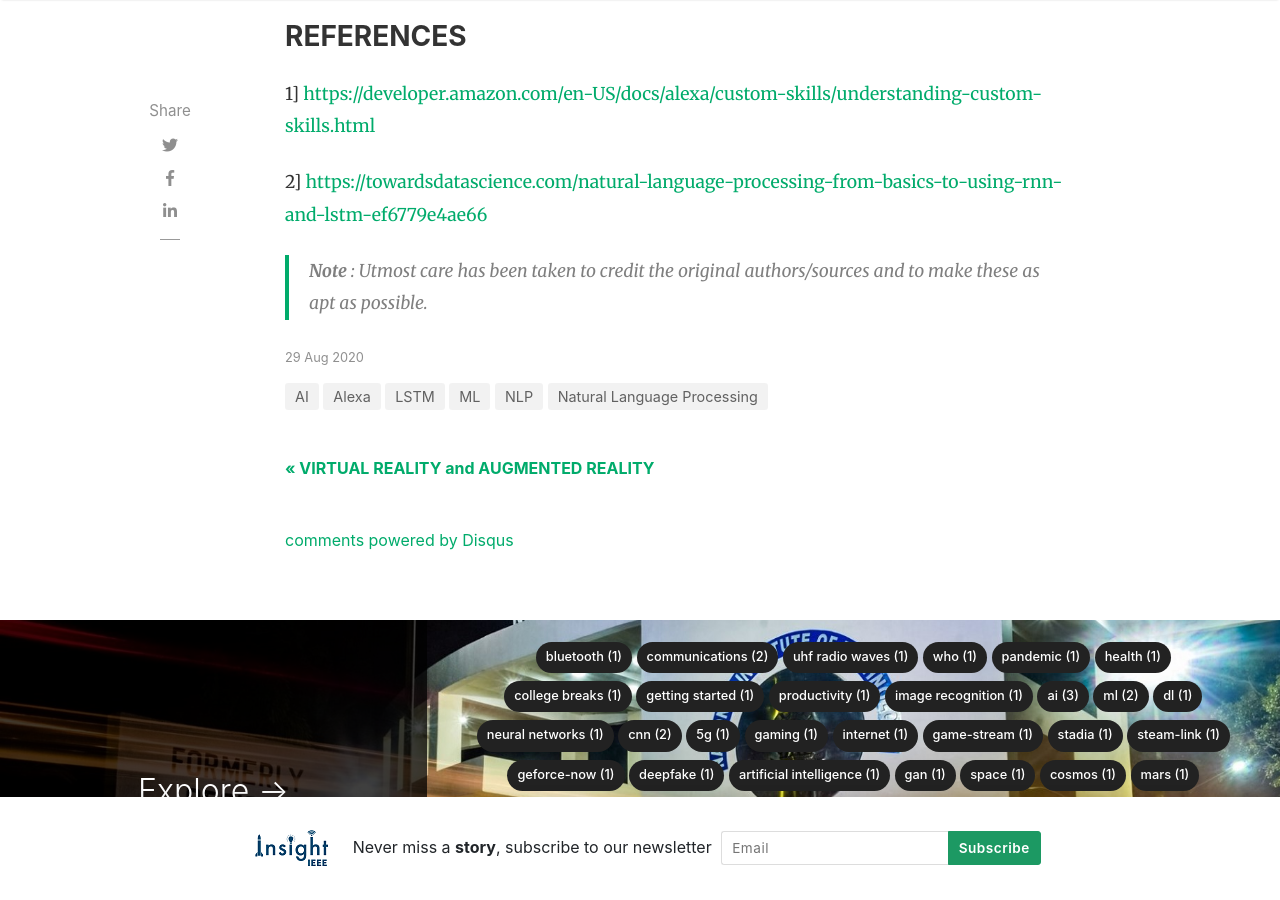
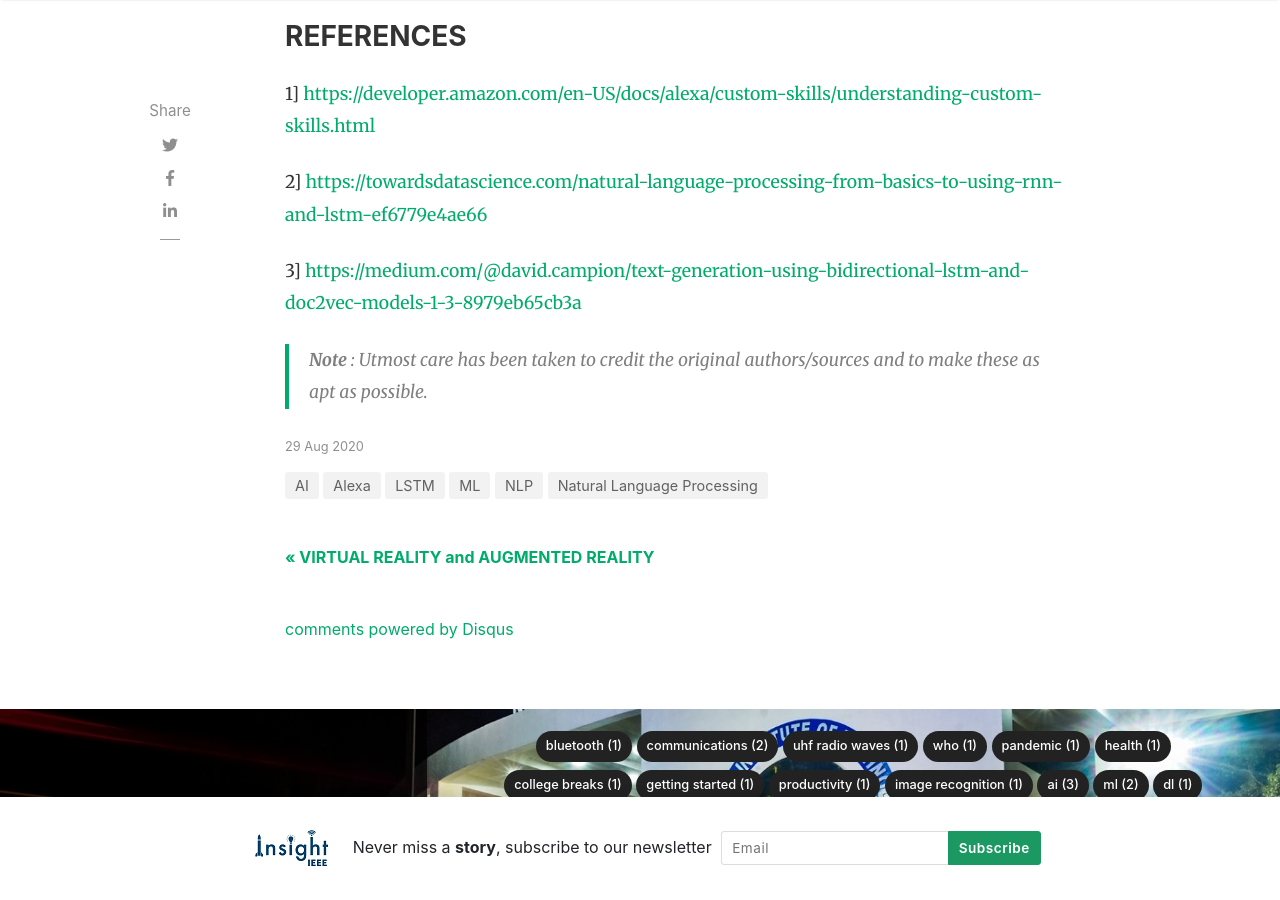
Before and after one commit to ieeesb-nitdgp/insight, a Jekyll site: the page built from _posts/2020-08-29-Alexa.md, in a window 1280 px wide and 900 px high, scrolled down 5484 px. Built offline with Jekyll 4.4.1, drawn with Linux system fonts in a browser that asks for light colours; nearby versions of some CDN libraries; comment, search, counter and statistics services are not loaded.

Commit message:
Update 2020-08-29-Alexa.md

```diff
--- a/_posts/2020-08-29-Alexa.md
+++ b/_posts/2020-08-29-Alexa.md
@@ -90,6 +90,8 @@ This complete procedure of processing and predicting comes under an umbrella of
 
 2] <a href="https://towardsdatascience.com/natural-language-processing-from-basics-to-using-rnn-and-lstm-ef6779e4ae66" target="_blank">https://towardsdatascience.com/natural-language-processing-from-basics-to-using-rnn-and-lstm-ef6779e4ae66</a>
 
+3] <a href="https://medium.com/@david.campion/text-generation-using-bidirectional-lstm-and-doc2vec-models-1-3-8979eb65cb3a" target="_blank"> https://medium.com/@david.campion/text-generation-using-bidirectional-lstm-and-doc2vec-models-1-3-8979eb65cb3a</a>
+
 
 > **Note** :
 Utmost care has been taken to credit the original authors/sources and to make these as apt as possible.
```
